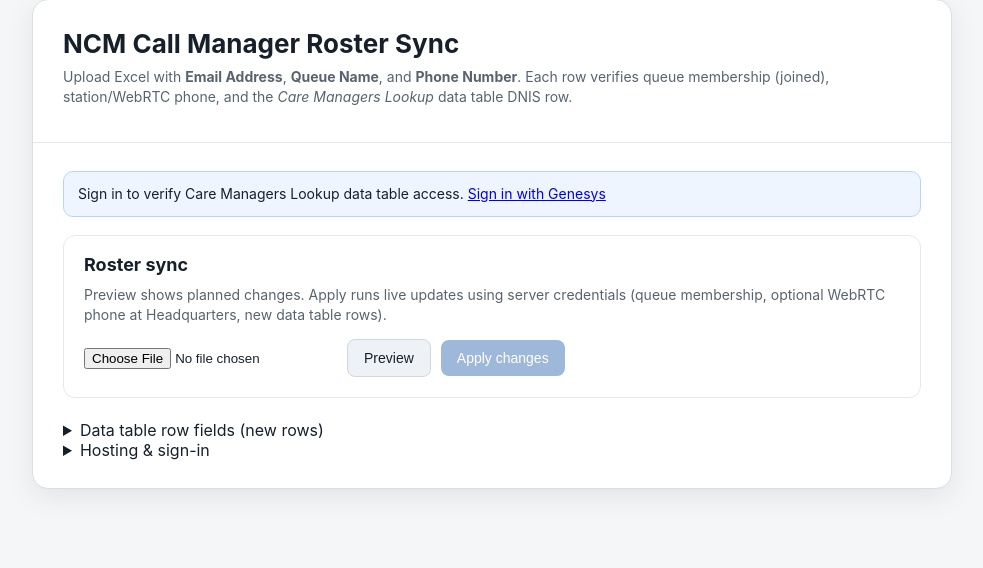
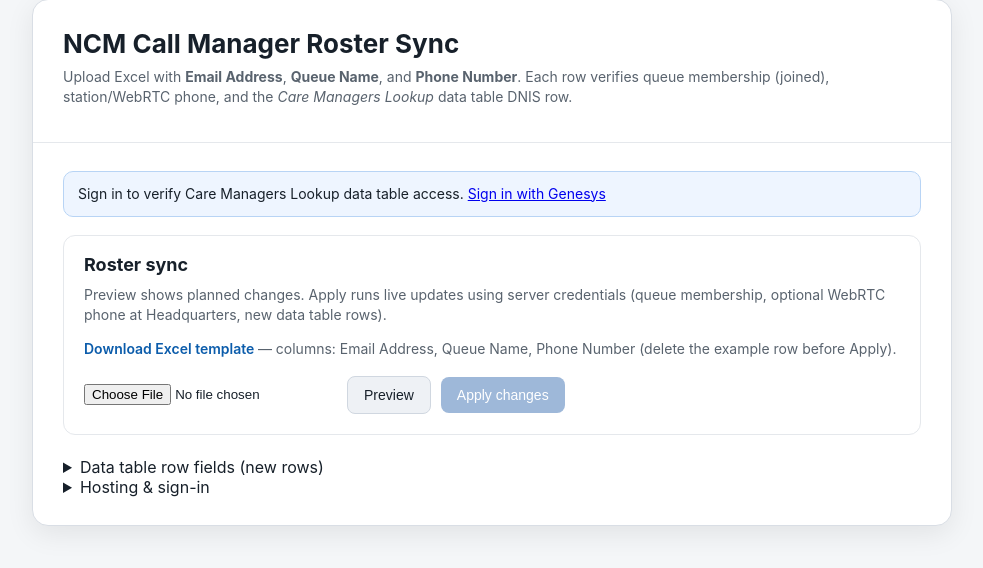
Before and after one commit to indyman2012/genesys-ops-demo, a Flask app: page /call-manager-sync in a window 1280 px wide. Shown: the part 29-597 px from the top of the page, without its empty margins (148-1131 px from the left). Run offline with Flask 3, Linux system fonts and the light colour scheme.

Commit message:
Add downloadable Excel roster template on call-manager-sync page.
Co-authored-by: Cursor <cursoragent@cursor.com>

```diff
--- a/app/call_manager_sync/routes.py
+++ b/app/call_manager_sync/routes.py
@@ -2,7 +2,7 @@ from __future__ import annotations
 
 from typing import Any
 
-from flask import jsonify, request
+from flask import Response, jsonify, request
 
 from app.ops_auth import require_queue_performance_access
 from core.cli import create_client, tool_log
@@ -27,6 +27,23 @@ def _parse_upload() -> tuple[list[dict[str, str]] | None, Any]:
     if not rows:
         return None, (jsonify({"error": "No roster rows found (Email, Queue Name, Phone Number)"}), 400)
     return rows, None
+
+
+def template_download():
+    from tools.queues.ncm_call_manager_sync_lib import (
+        ROSTER_TEMPLATE_FILENAME,
+        build_roster_template_xlsx,
+    )
+
+    data = build_roster_template_xlsx()
+    return Response(
+        data,
+        mimetype="application/vnd.openxmlformats-officedocument.spreadsheetml.sheet",
+        headers={
+            "Content-Disposition": f'attachment; filename="{ROSTER_TEMPLATE_FILENAME}"',
+            "Cache-Control": "no-store",
+        },
+    )
 
 
 def setup_api():
--- a/app/ops_routes.py
+++ b/app/ops_routes.py
@@ -114,6 +114,13 @@ def call_manager_sync_page():
 @ops_bp.route("/call-manager-sync/assets/<path:filename>")
 def call_manager_sync_asset(filename: str):
     return send_from_directory(_CALL_MANAGER_SYNC_STATIC, filename)
+
+
+@ops_bp.route("/call-manager-sync/api/template")
+def call_manager_sync_template():
+    from app.call_manager_sync.routes import template_download
+
+    return template_download()
 
 
 @ops_bp.route("/call-manager-sync/api/setup")
--- a/static/call_manager_sync/index.html
+++ b/static/call_manager_sync/index.html
@@ -26,6 +26,12 @@
           <p class="help">
             Preview shows planned changes. Apply runs live updates using server credentials
             (queue membership, optional WebRTC phone at Headquarters, new data table rows).
+          </p>
+          <p class="template-row">
+            <a class="template-link" href="/call-manager-sync/api/template" download="ncm_call_manager_roster_template.xlsx">
+              Download Excel template
+            </a>
+            <span class="template-hint">— columns: Email Address, Queue Name, Phone Number (delete the example row before Apply).</span>
           </p>
           <div class="row">
             <input type="file" id="file-sync" accept=".xlsx,application/vnd.openxmlformats-officedocument.spreadsheetml.sheet">
--- a/static/call_manager_sync/sync.css
+++ b/static/call_manager_sync/sync.css
@@ -150,3 +150,23 @@ details ul {
   margin: 8px 0;
   padding-left: 20px;
 }
+
+.template-row {
+  margin: 0 0 16px;
+  font-size: 14px;
+  line-height: 1.45;
+}
+
+.template-link {
+  color: #0b5cab;
+  font-weight: 600;
+  text-decoration: none;
+}
+
+.template-link:hover {
+  text-decoration: underline;
+}
+
+.template-hint {
+  color: #59636e;
+}
```
Also changed, not shown: tests/test_ncm_call_manager_sync.py (+8 -0 lines), tools/queues/ncm_call_manager_sync_lib.py (+19 -1 lines).
